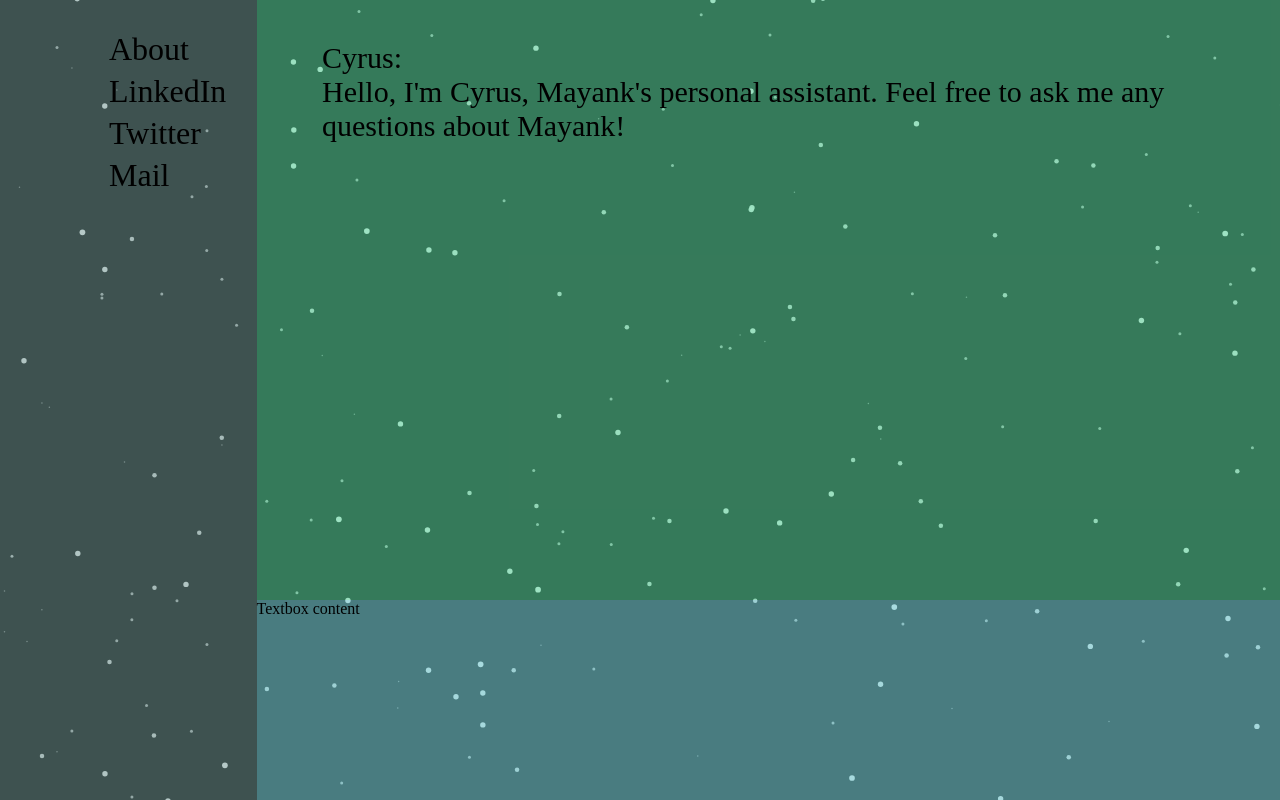
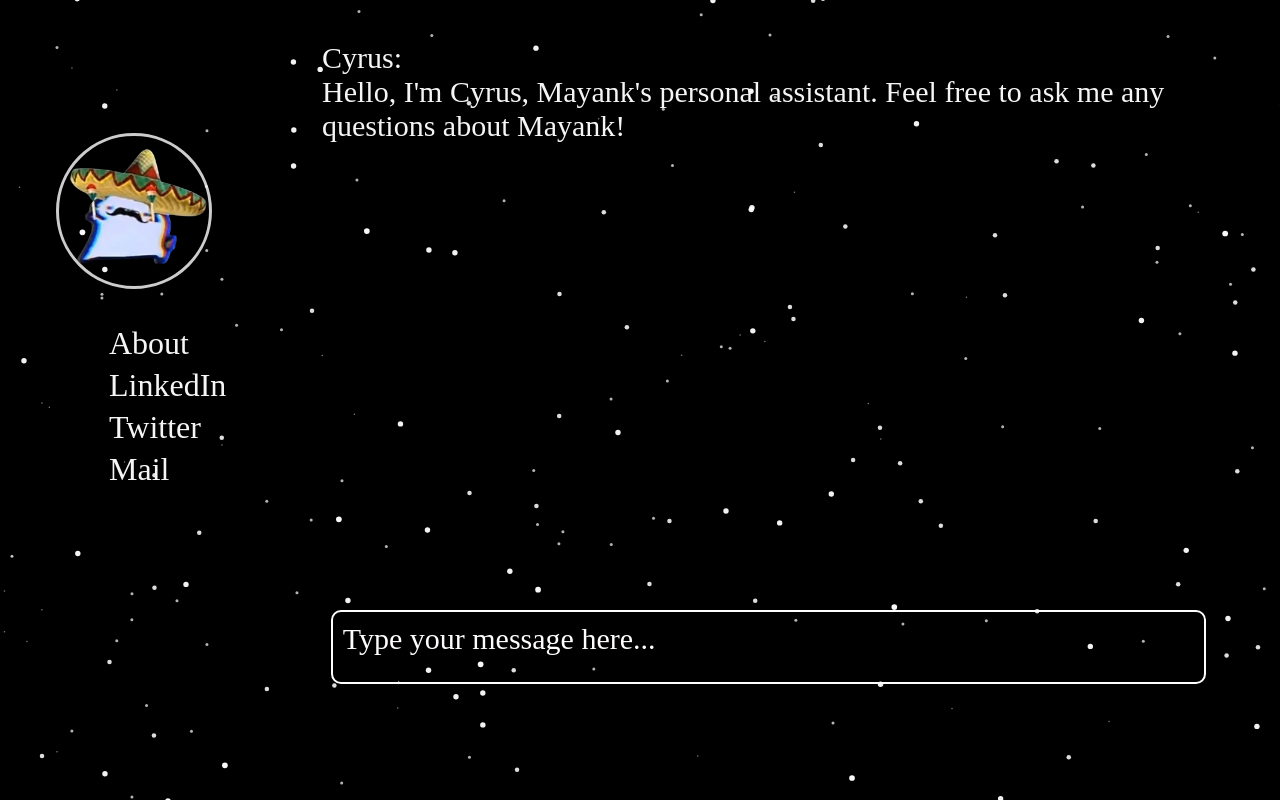
Before and after one commit to laboressolis/cyrus, a Django app: page / in a window 1280 px wide. Run offline with Django 5.2, Linux system fonts and the light colour scheme; some libraries are stand-ins or nearby versions.

Commit message:
Updated Styles and Html

```diff
--- a/cyrus/static/css/style1.css
+++ b/cyrus/static/css/style1.css
@@ -3,6 +3,7 @@ html, body {
     width: 100%;
     height: 100%;
     margin: 0;
+    color: whitesmoke;
 }
 
 /* Containers and Particles */
@@ -15,7 +16,7 @@ html, body {
     display: grid;
     grid-template-columns: 1fr 1.33fr 1.33fr 1.33fr;
     grid-template-rows: repeat(4, 1fr);
-    background-color: rgba(32, 178, 171, 0.39);
+    /* background-color: rgba(32, 178, 171, 0.39); */
     width: 100%;
     height: 100%;
     padding: 0%;
@@ -24,18 +25,18 @@ html, body {
 /*  Grid items */
 #textbox {
     grid-row: 4 / 5;
-    background-color: rgba(173, 216, 230, 0.377);
+    /* background-color: rgba(173, 216, 230, 0.377); */
 }
 
 #leftnav {
     grid-column: 1 / 2;
     grid-row: 1 / 5;
-    background-color: rgba(240, 128, 128, 0.219);
+    /* background-color: rgba(240, 128, 128, 0.219); */
 }
 
 #replybox {
     grid-row: 1 / 4;
-    background-color: rgba(144, 238, 144, 0.315);
+    /* background-color: rgba(144, 238, 144, 0.315); */
 }
 
 #replybox, #textbox {
@@ -69,3 +70,45 @@ li:hover{
 #reply-dynamic{
     padding-top:0%
 }
+
+/* TextBox Stylings */
+#textbox {
+    padding: 10px;
+    font-size: 30px;
+}
+
+#bottom-text-textarea {
+    border: 2px solid white;
+    border-radius: 10px;
+    padding: 10px;
+    min-height: 50px;
+    color: rgb(255, 255, 255);
+    outline: none;
+}
+
+#bottom-text-textarea:empty:before {
+    content: "Type your message here...";
+    color: rgb(255, 252, 252);
+    pointer-events: none;
+}
+
+#idkhowtodothis{
+    padding: 0% 6.4%
+}
+
+/* Profile Pic */
+.user {
+    display: inline-block;
+    width: 150px;
+    height: 150px;
+    border-radius: 50%;
+
+    object-fit: cover;
+    border: solid rgba(255, 255, 255, 0.8);
+}
+
+.profile{
+    margin: 5px;
+    padding-top: 50%;
+    padding-left: 20%;
+}
--- a/cyrus/templates/index.html
+++ b/cyrus/templates/index.html
@@ -11,15 +11,16 @@
     <body>
         <div id="tsParticles">
             <div id="container">
-                <div id="textbox">Textbox content</div>
+                <div id="textbox">
+                    <div id="idkhowtodothis"><div id="bottom-text-textarea" contenteditable="true"></div></div>
+                </div>
                 <div id="replybox">
                     <div id="reply-static">Cyrus:</div>
                     <div id="reply-dynamic">Hello, I'm Cyrus, Mayank's personal assistant. Feel free to ask me any questions about Mayank!</div>
                 </div>
                 <div id="leftnav">
+                    <div class="profile"><img src="static/assets/profile.png" class="user"></div>
                     <ul>
-                        <li class="items">
-                        </li>
                         <li class="items">About</li>
                         <li class="items">LinkedIn</li>
                         <li class="items">Twitter</li>
@@ -28,10 +29,12 @@
                 </div>
             </div>
         </div>
+        {% comment %} Particle Script {% endcomment %}
         <script src="https://cdn.jsdelivr.net/npm/tsparticles@2.0.6/tsparticles.bundle.min.js"></script>
+        {% comment %} Script for Choosing Random Praticle Config {% endcomment %}
         <script>
             document.addEventListener("DOMContentLoaded", function() {
-                const configScripts = ["static/js/app0.js", "static/js/app2.js", "static/js/app3.js","static/js/app4.js"];
+                const configScripts = ["static/js/app0.js", "static/js/app0.js", "static/js/app0.js","static/js/app4.js"];
                 //"static/js/app5.js", "static/js/app1.js"
                 const randomScript = configScripts[Math.floor(Math.random() * configScripts.length)];
                 const scriptElement = document.createElement("script");
@@ -39,5 +42,38 @@
                 document.body.appendChild(scriptElement);
             });
         </script>
+        {% comment %} Script for textbox area {% endcomment %}
+        <script>
+            // This codeblock was written with the help of my friends and was later rewritten by an AI.
+            document.addEventListener("DOMContentLoaded", function() {
+                document.getElementById("bottom-text-textarea").addEventListener("keydown", async function(event) {
+                    if (event.key === "Enter") {
+                        event.preventDefault();
+                        console.log("Enter Key Pressed");
+                        const query = document.getElementById("bottom-text-textarea").innerText.trim();
+                        document.getElementById("reply-dynamic").innerHTML = "thinking...";
+                        document.getElementById("bottom-text-textarea").innerText = "";
+                        try {
+                            const response = await fetch('http://127.0.0.1:8000/chatbot/', {
+                                method: 'POST',
+                                headers: {
+                                    'Content-Type': 'application/json'
+                                },
+                                body: JSON.stringify({ query: query })
+                            });
+                            if (response.ok) {
+                                const data = await response.text();
+                                document.getElementById("reply-dynamic").innerHTML = data;
+                            } else {
+                                document.getElementById("reply-dynamic").innerHTML = "Error: Could not retrieve response.";
+                            }
+                        } catch (error) {
+                            console.error("Fetch error:", error);
+                            document.getElementById("reply-dynamic").innerHTML = "Error: Could not retrieve response.";
+                        }
+                    }
+                });
+            });
+        </script>
     </body>
 </html>
```
